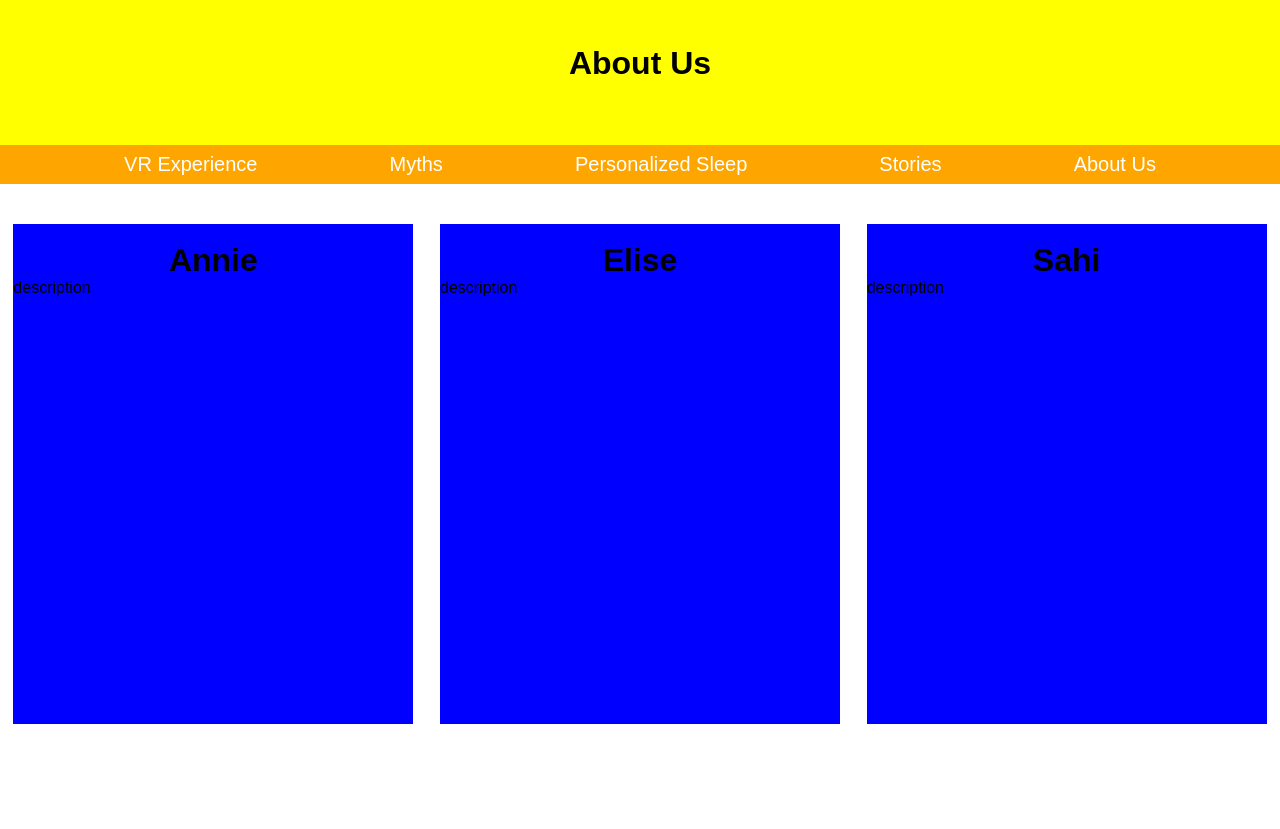
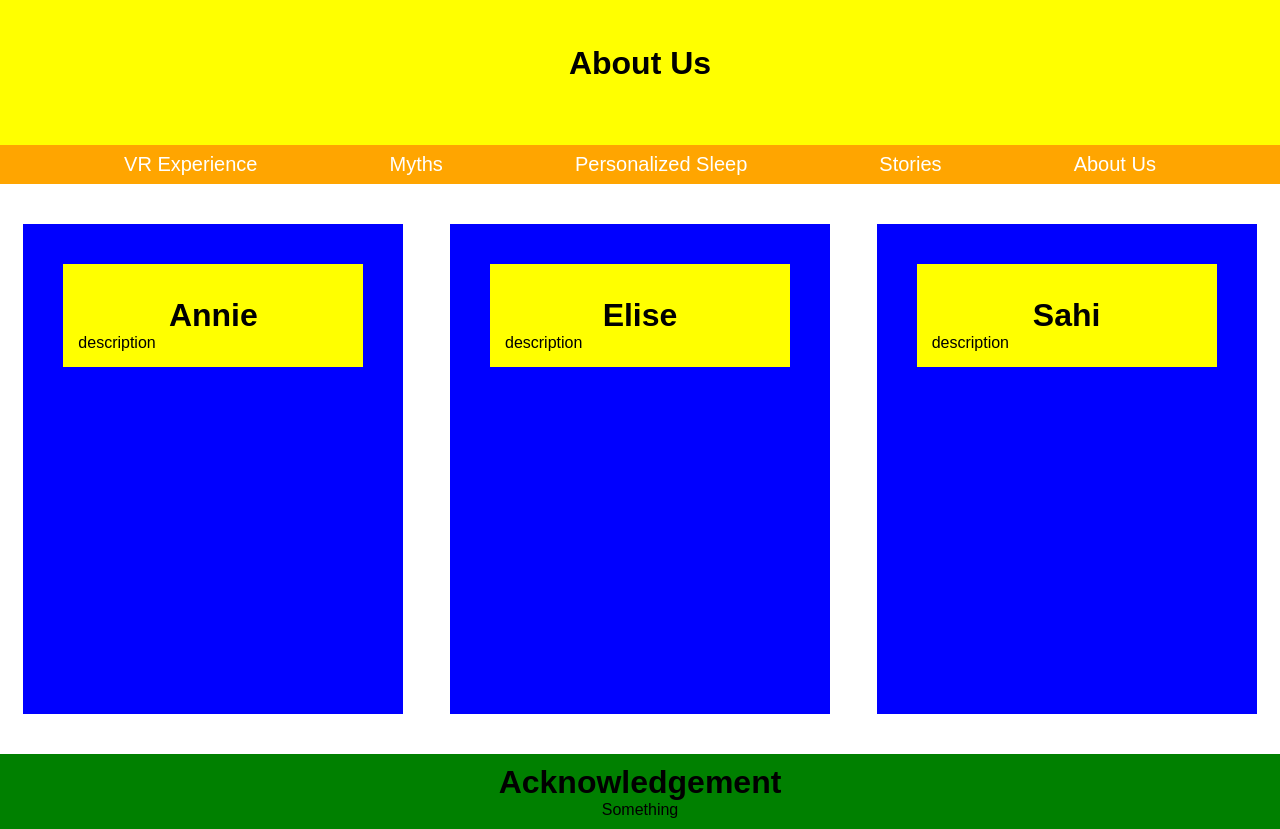
Before and after one commit to anniewang1109/sleep, a plain HTML site: page about.html in a window 1280 px wide. Before the commit the page ends 800 px from the top, so only its background shows below. Drawn offline with Linux system fonts and the light colour scheme.

Commit message:
fixed template of about us page

```diff
--- a/about.css
+++ b/about.css
@@ -51,10 +51,23 @@ form{
     display: flex;
     justify-content: space-around;
     margin-top: 40px;
+    margin-bottom: 40px;
 }
 
 .section{
-    height: 500px;
-    width: 400px;
+    height: 410px;
+    width: 300px;
     background-color: blue;
+    padding: 40px;
 }
+
+.info{
+    background-color: yellow;
+    padding: 15px;
+}
+
+#acknowledgement{
+    background-color: green;
+    text-align: center;
+    padding: 10px;
+}
--- a/about.html
+++ b/about.html
@@ -26,21 +26,31 @@
 
       <div class="container">
           <div class="section" id="annie">
+              <div class="info">
                   <img src=""></img> <!--use emoji -->
                   <h1>Annie</h1>
                 <p>description</p>
             </div>
+          </div>
           <div class="section" id="elise">
-              <img src=""></img><!--use emoji -->
+              <div class="info">
+                  <img src=""></img> <!--use emoji -->
                   <h1>Elise</h1>
                 <p>description</p>
             </div>
+          </div>
           <div class="section" id="sahi">
-              <img src=""></img><!--use emoji -->
+              <div class="info">
+                  <img src=""></img> <!--use emoji -->
                   <h1>Sahi</h1>
                 <p>description</p>
             </div>
           </div>
+      </div>
+      <div id="acknowledgement">
+          <h1>Acknowledgement</h1>
+          <p>Something</p>
+      </div>
 
   </body>
 </html>
```
Lines whose indentation alone changed are shown as unchanged.
